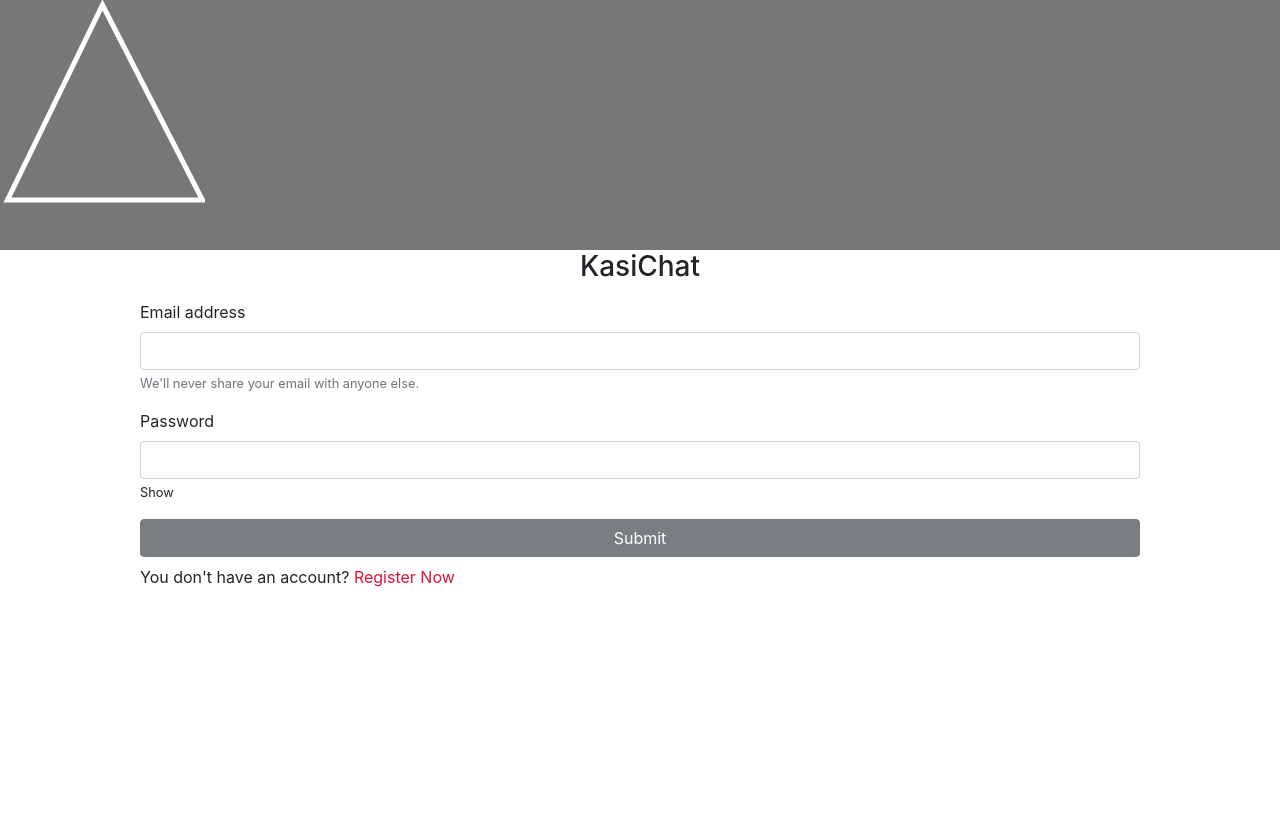
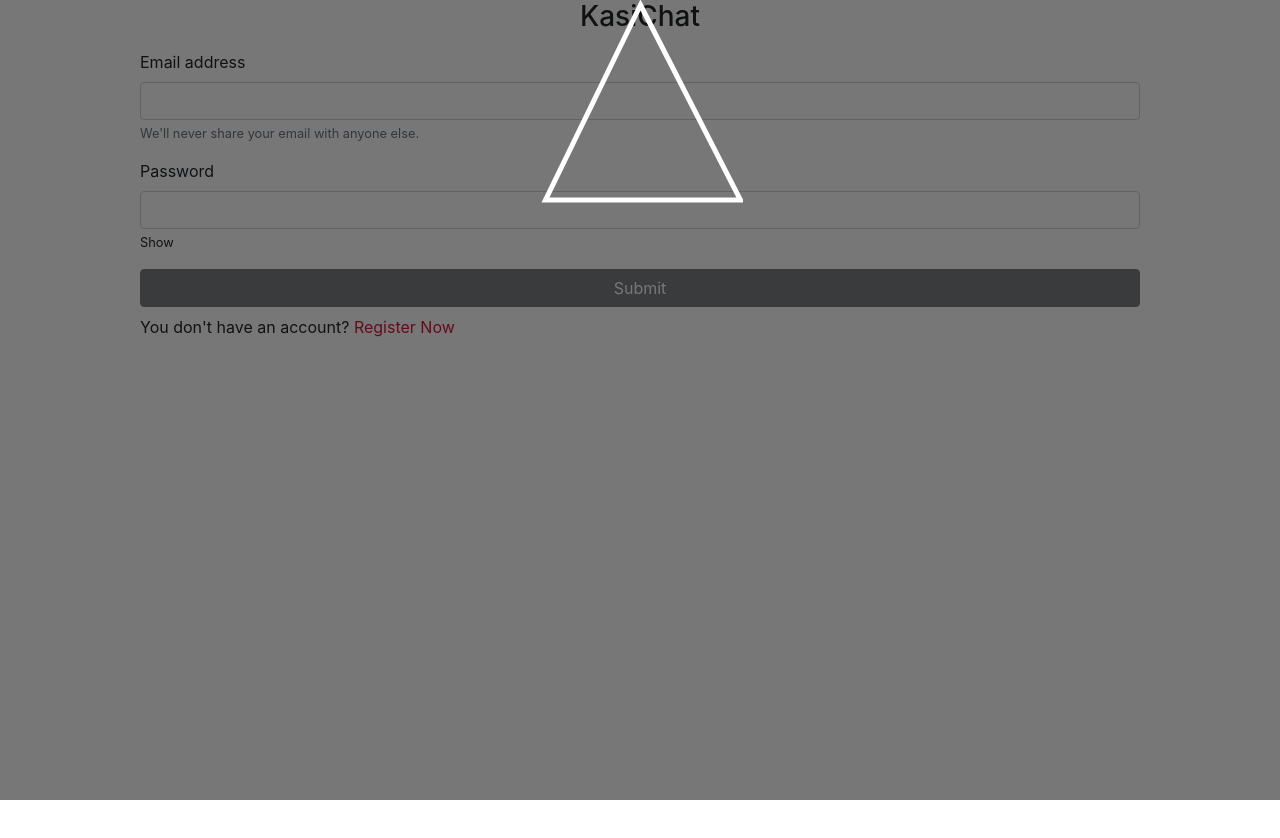
Before and after one commit to CodeSevenic/Sibs-Social-App, a React (Create React App) app in the folder client/: page / in a window 1280 px wide. Shown: the top 838 px of the page. After the commit the page ends 800 px from the top, so only its background shows below. Built offline with nearby package versions, Linux system fonts and the light colour scheme.

Commit message:
KasiChat Code Update

```diff
--- a/client/src/components/notify/Loading.js
+++ b/client/src/components/notify/Loading.js
@@ -2,7 +2,10 @@ import React from 'react';
 
 const Loading = () => {
   return (
-    <div style={{ background: '#0008' }}>
+    <div
+      className="position-fixed w-100 h-100 text-center loading"
+      style={{ background: '#0008', color: 'white', top: 0, left: 0, zIndex: 50 }}
+    >
       <svg width="205" height="250" viewBox="0 0 40 50">
         <polygon strokeWidth="1" stroke="#fff" fill="none" points="20,1 40,40 1,40"></polygon>
       </svg>
```
